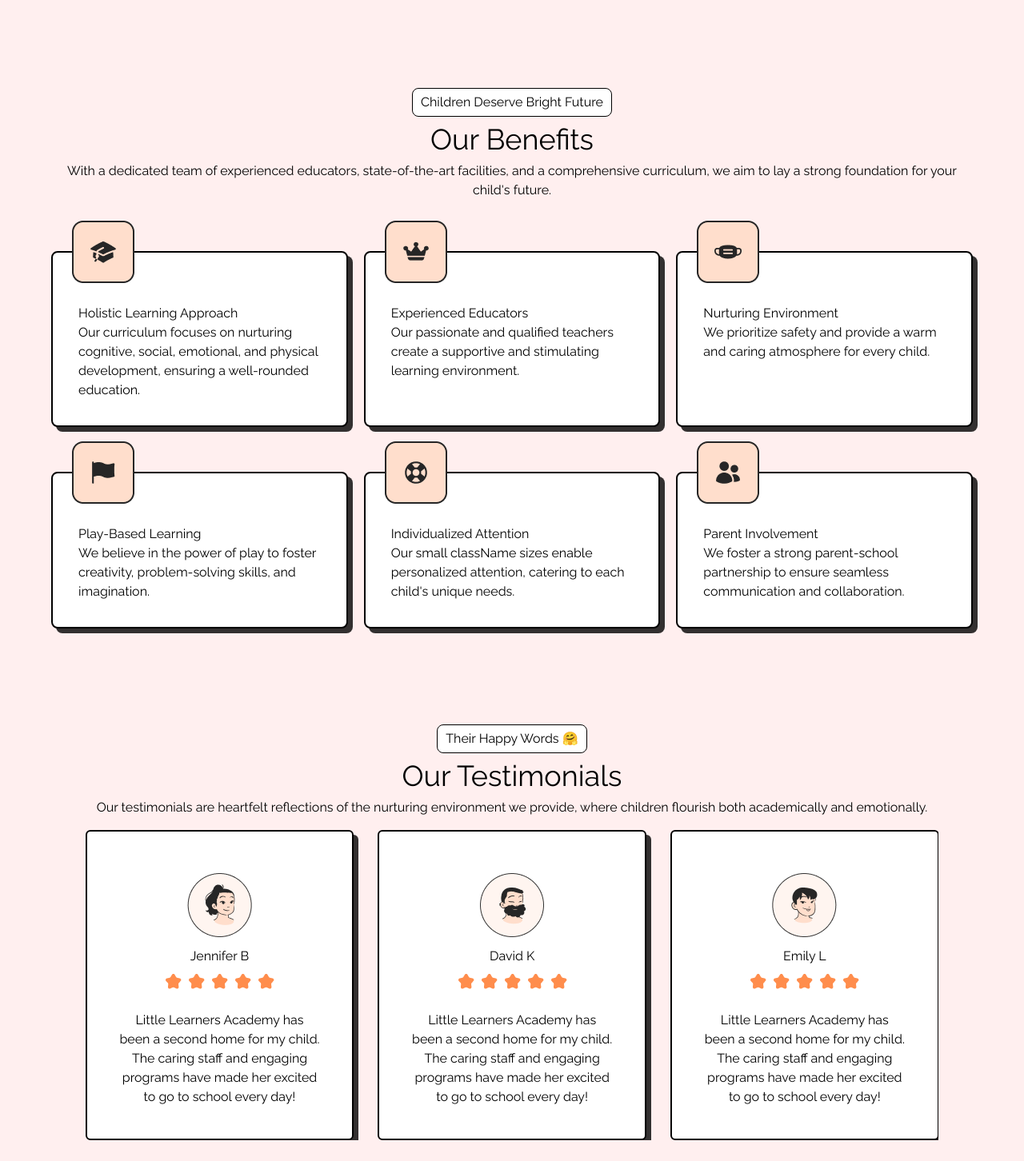
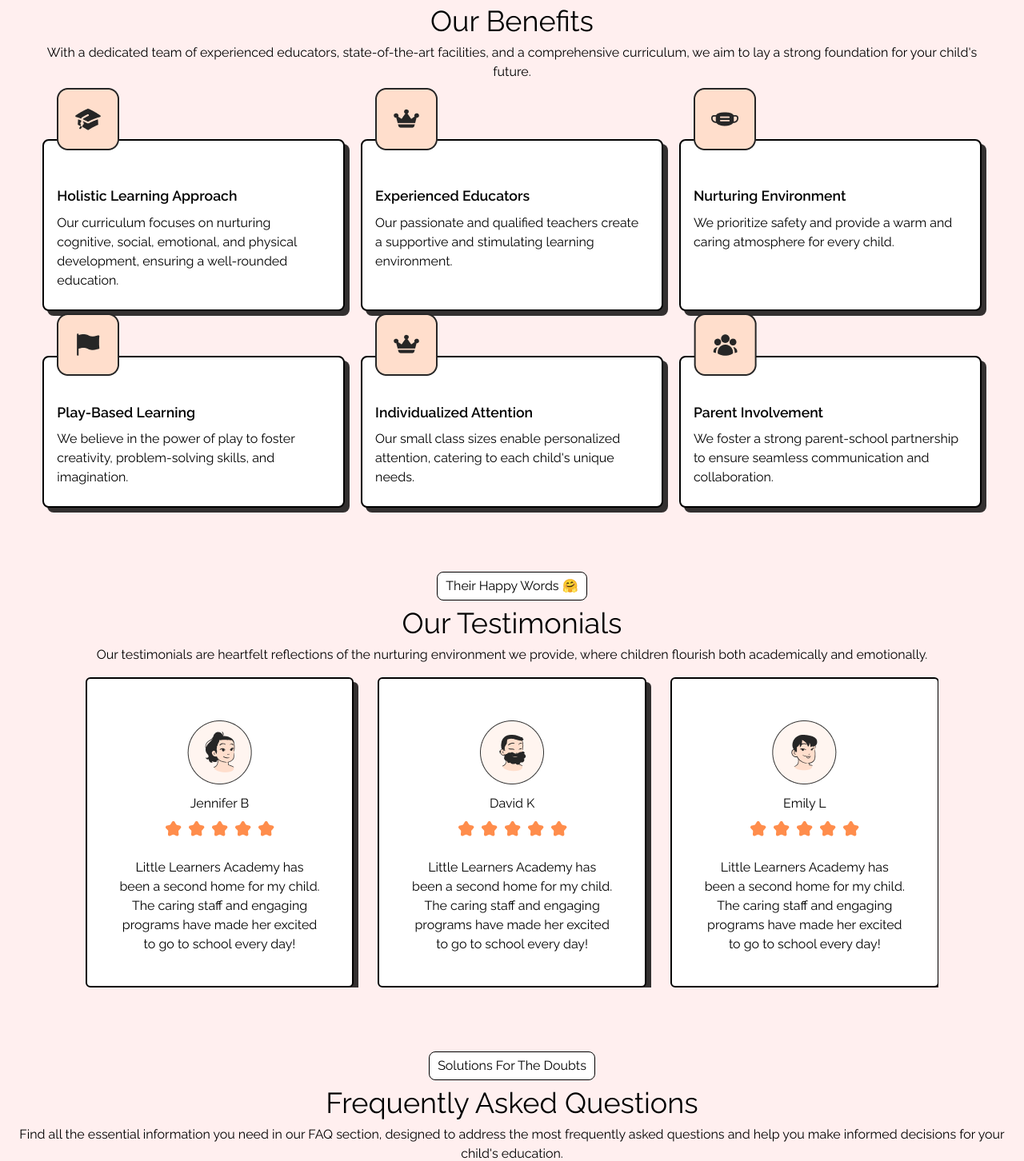
Before and after one commit to dilshad383/React-Project, a React (Vite) app: page / in a window 1280 px wide. Shown: the part 858-2310 px from the top of the page at 80% size. Built offline with nearby package versions, Linux system fonts and the light colour scheme.

Commit message:
updated Home page

```diff
--- a/src/App.css
+++ b/src/App.css
@@ -80,31 +80,6 @@ nav{
 .pill{
         padding:5px 10px;
     }
-.features{
-    width: 90%;
-    margin: 4rem auto;
-    /* & .section-header{
-        & p{
-
-        }
-    } */
-    & .section-header > *{
-        margin-bottom: .4rem;
-    }
-    & .card-wrapper{
-        margin-top: 4rem;
-    }
-    & .card{
-        padding:0 2em 2em;
-        & .icon{
-            top: -2.5rem;
-            left: 1.5rem;
-        }
-       & h4{
-        margin-top: 4rem;
-       }
-    }
-}
 
 .faqs{
     & .accordion{
--- a/src/components/Features.jsx
+++ b/src/components/Features.jsx
@@ -1,9 +1,42 @@
 import '../App.css'
 import SectionHeader from '../components/SectionHeader'
 function Features(){
+    const benefitsCard = [
+        {
+            icon: '/assets/icons/Union.png',
+            title: 'Holistic Learning Approach',
+            text: 'Our curriculum focuses on nurturing cognitive, social, emotional, and physical development, ensuring a well-rounded education.'
+        },
+        {
+            icon: '/assets/icons/crown.png',
+            title: 'Experienced Educators',
+            text: 'Our passionate and qualified teachers create a supportive and stimulating learning environment.',
+        },
+        {
+            icon: '/assets/icons/cup.png',
+            title: 'Nurturing Environment',
+            text: 'We prioritize safety and provide a warm and caring atmosphere for every child.',
+        },
+        {
+            icon: '/assets/icons/flag.png',
+            title: 'Play-Based Learning',
+            text: 'We believe in the power of play to foster creativity, problem-solving skills, and imagination.',
+        },
+        {
+            icon: '/assets/icons/crown.png',
+            title: 'Individualized Attention',
+            text: "Our small class sizes enable personalized attention, catering to each child's unique needs.",
+        },
+        {
+            icon: '/assets/icons/group.png',
+            title: 'Parent Involvement',
+            text: 'We foster a strong parent-school partnership to ensure seamless communication and collaboration.',
+        },
+    ]
     return(
         <>
-        <div className="wrapper features">
+
+        <div className="w-11/12 mx-auto ">
             <SectionHeader
             pill='Children Deserve Bright Future'
             title='Our Benefits'
@@ -11,61 +44,24 @@ function Features(){
                 we aim to lay a strong foundation for your child's future."
             />
 
-            <div className="card-wrapper grid grid-cols-3 gap-5 gap-y-14 max-sm:grid-cols-1 max-md:grid-cols-2">
-            <div className="card border-2 shadow-[6px_6px_0px_0px_rgba(0,_0,_0,_0.8)] bg-white rounded-lg relative">
-                <div className="icon absolute">
-                    <img src="/assets/icons/Union.png" alt="" />
-                </div>
-                <h4 className="card-title">Holistic Learning Approach</h4>
-                <div className="card-text">
-                    Our curriculum focuses on nurturing cognitive, social, emotional, and physical development, ensuring a well-rounded education.
-                </div>
-            </div>
-            <div className="card relative border-2 shadow-[6px_6px_0px_0px_rgba(0,_0,_0,_0.8)] bg-white rounded-lg">
-                <div className="icon absolute">
-                    <img src="/assets/icons/crown.png" alt="" />
-                </div>
-                <h4 className="card-title">Experienced Educators</h4>
-                <div className="card-text">
-                    Our passionate and qualified teachers create a supportive and stimulating learning environment.
-                </div>
-            </div>
-            <div className="card relative border-2 shadow-[6px_6px_0px_0px_rgba(0,_0,_0,_0.8)] bg-white rounded-lg">
-                <div className="icon absolute">
-                    <img src="/assets/icons/cup.png" alt="" />
-                </div>
-                <h4 className="card-title">Nurturing Environment</h4>
-                <div className="card-text">
-                    We prioritize safety and provide a warm and caring atmosphere for every child.
-                </div>
-            </div>
-            <div className="card relative border-2 shadow-[6px_6px_0px_0px_rgba(0,_0,_0,_0.8)] bg-white rounded-lg">
-                <div className="icon absolute">
-                    <img src="/assets/icons/flag.png" alt="" />
-                </div>
-                <h4 className="card-title">Play-Based Learning</h4>
-                <div className="card-text">
-                    We believe in the power of play to foster creativity, problem-solving skills, and imagination.
-                </div>
-            </div>
-            <div className="card relative border-2 shadow-[6px_6px_0px_0px_rgba(0,_0,_0,_0.8)] bg-white rounded-lg">
-                <div className="icon absolute">
-                    <img src="/assets/icons/wheel.png" alt="" />
-                </div>
-                <h4 className="card-title">Individualized Attention</h4>
-                <div className="card-text">
-                    Our small className sizes enable personalized attention, catering to each child's unique needs.
-                </div>
-            </div>
-            <div className="card relative border-2 shadow-[6px_6px_0px_0px_rgba(0,_0,_0,_0.8)] bg-white rounded-lg">
-                <div className="icon absolute">
-                    <img src="/assets/icons/Icon.png" alt="" />
-                </div>
-                <h4 className="card-title">Parent Involvement</h4>
-                <div className="card-text">
-                    We foster a strong parent-school partnership to ensure seamless communication and collaboration.
-                </div>
-            </div>
+            <div className="grid grid-cols-3 gap-5 gap-y-14 max-sm:grid-cols-1 max-md:grid-cols-2 mt-18">
+                {
+                    benefitsCard.map(
+                        (item, index) => {
+                            return <div key={index} className="border-2 shadow-[6px_6px_0px_0px_rgba(0,_0,_0,_0.8)] bg-white rounded-lg relative px-4 pb-6">
+                                <div className="absolute -top-3/6 translate-y-3/6 left-4">
+                                    <img src={item.icon} alt="" />
+                                </div>
+                                <h4 className="pt-14 font-semibold pb-2 text-[1.1rem]">{item.title}</h4>
+                                <div className="card-text">
+                                    {item.text}
+                                </div>
+                            </div>
+                        }
+                    )
+                }
+
+
         </div>
         </div>
         </>
--- a/src/components/Footer.jsx
+++ b/src/components/Footer.jsx
@@ -3,7 +3,7 @@ import '../App.css'
 const Footer = () => {
   return (
     <div className='bg-[#ffefef] py-10'>
-      <div className="footer border rounded-md shadow-[6px_6px_0px_0px_rgba(0,_0,_0,_0.8)]  w-11/12 mx-auto bg-white">
+      <div className="footer border rounded-md shadow-[6px_6px_0px_0px_rgba(0,_0,_0,_0.8)]  w-[97%] mx-auto bg-white">
         <div className="footer-nav  px-10 pt-20 pb-10">
             <div className="">
                 <div className="footer-logo">
--- a/src/components/SectionHeader.jsx
+++ b/src/components/SectionHeader.jsx
@@ -2,7 +2,7 @@ import React from 'react'
 
 const SectionHeader = ({ pill, title, text }) => {
   return (
-    <div className="justify-items-center mt-30 text-center">
+    <div className="justify-items-center mt-20 text-center">
             <div className="pill border rounded-lg inline-block bg-white">{pill}</div>
             <h2 className="text-4xl my-2">{title}</h2>
             <p>{text}</p>
--- a/src/components/Testimonials.jsx
+++ b/src/components/Testimonials.jsx
@@ -11,6 +11,23 @@ import 'swiper/css/pagination';
 import SectionHeader from './SectionHeader';
 
 function Testimonials(){
+    const swiperCards = [
+        {
+            img: '/assets/icons/jennifer.png',
+            name: 'Jennifer B',
+            text: 'Little Learners Academy has been a second home for my child. The caring staff and engaging programs have made her excited to go to school every day!'
+        },
+        {
+            img: '/assets/icons/david.png',
+            name: 'David K',
+            text: 'Little Learners Academy has been a second home for my child. The caring staff and engaging programs have made her excited to go to school every day!'
+        },
+        {
+            img: '/assets/icons/emily.png',
+            name: 'Emily L',
+            text: 'Little Learners Academy has been a second home for my child. The caring staff and engaging programs have made her excited to go to school every day!'
+        },
+    ]
     return(
         <>
         <div className="wrapper">
@@ -53,37 +70,21 @@ function Testimonials(){
                     },
                     }}
                 >
-                    <SwiperSlide>
-                        <div className="card border-2 shadow-[6px_6px_0px_0px_rgba(0,_0,_0,_0.8)] rounded-md py-10 bg-white">
+                    {
+                    swiperCards.map((card, index) => {
+                        return <SwiperSlide key={index}>
+                            <div className="card border-2 shadow-[6px_6px_0px_0px_rgba(0,_0,_0,_0.8)] rounded-md py-10 bg-white">
                             <div className="card-header justify-items-center">
-                                <img className='my-3' src="/assets/icons/jennifer.png" alt="" />
-                                <h4>Jennifer B</h4>
+                                <img className='my-3' src={card.img} alt="" />
+                                <h4>{card.name}</h4>
                                 <img className='my-2' src="/assets/icons/stars.png" alt="" />
                             </div>
-                            <p className='px-10 mt-6 text-center'>Little Learners Academy has been a second home for my child. The caring staff and engaging programs have made her excited to go to school every day!</p>
+                            <p className='px-10 mt-6 text-center'>{card.text}</p>
                         </div>
-                    </SwiperSlide>
-                    <SwiperSlide>
-                        <div className="card border-2 shadow-[6px_6px_0px_0px_rgba(0,_0,_0,_0.8)] rounded-md py-10 bg-white">
-                            <div className="card-header justify-items-center">
-                                <img className='my-3' src="/assets/icons/david.png" alt="" />
-                                <h4>David K</h4>
-                                <img className='my-2' src="/assets/icons/stars.png" alt="" />
-                            </div>
-                            <p className='px-10 mt-6 text-center'>Little Learners Academy has been a second home for my child. The caring staff and engaging programs have made her excited to go to school every day!</p>
-                        </div>
-                    </SwiperSlide>
-                    <SwiperSlide>
-                        <div className="card border-2 shadow-[6px_6px_0px_0px_rgba(0,_0,_0,_0.8)] rounded-md py-10 bg-white">
-                            <div className="card-header justify-items-center">
-                                <img className='my-3' src="/assets/icons/emily.png" alt="" />
-                                <h4>Emily L</h4>
-                                <img className='my-2' src="/assets/icons/stars.png" alt="" />
-                            </div>
-                            <p className='px-10 mt-6 text-center'>Little Learners Academy has been a second home for my child. The caring staff and engaging programs have made her excited to go to school every day!</p>
-                        </div>
-                    </SwiperSlide>
-
+                        </SwiperSlide>
+                            }
+                        )
+                    }
                 </Swiper>
             </div>
         </div>
```
Also changed, not shown: src/components/Hero.jsx (deleted, +0 -26 lines), src/components/OurPages.jsx (+32 -37 lines), src/pages/Home.jsx (+19 -2 lines).
